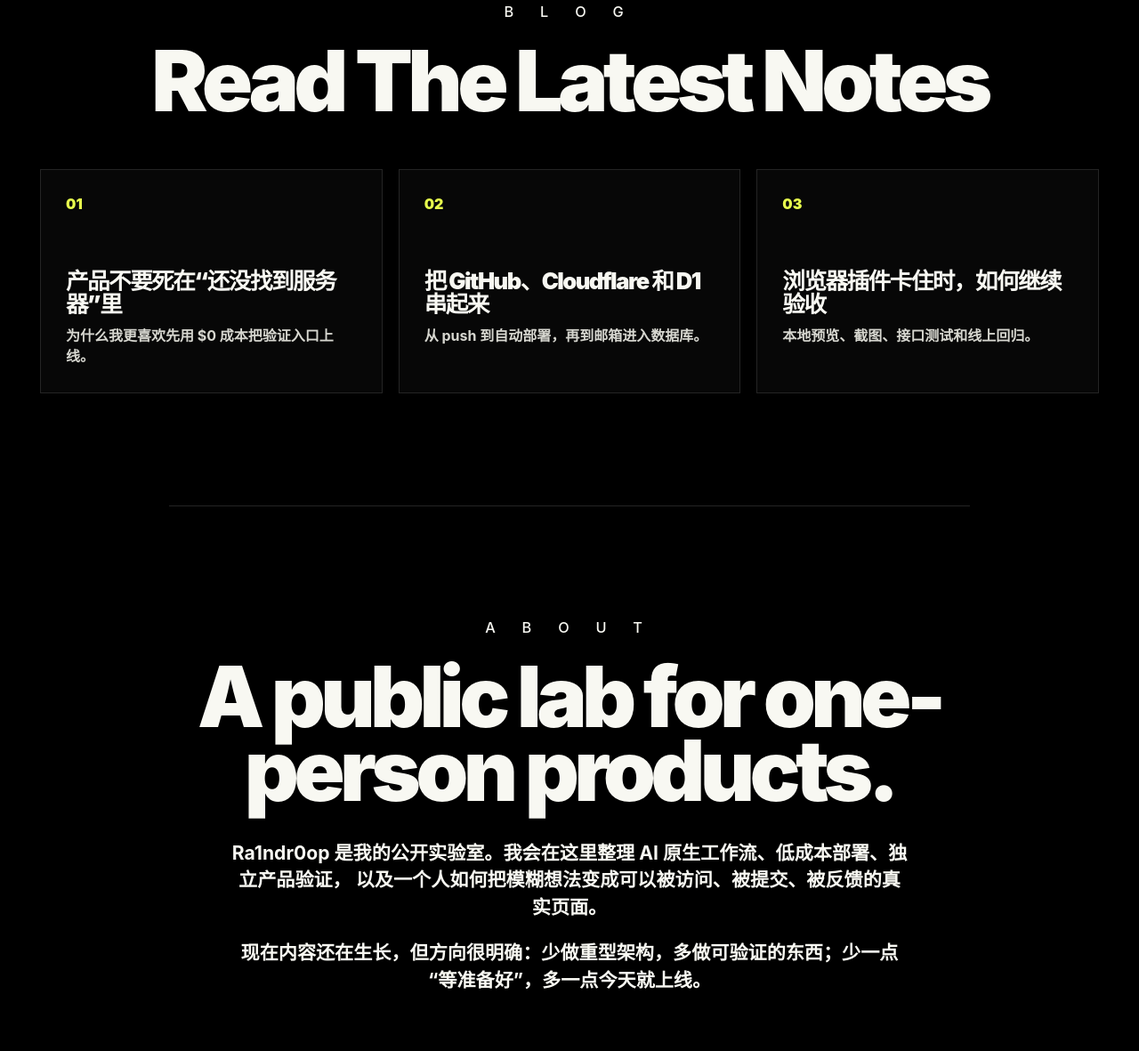
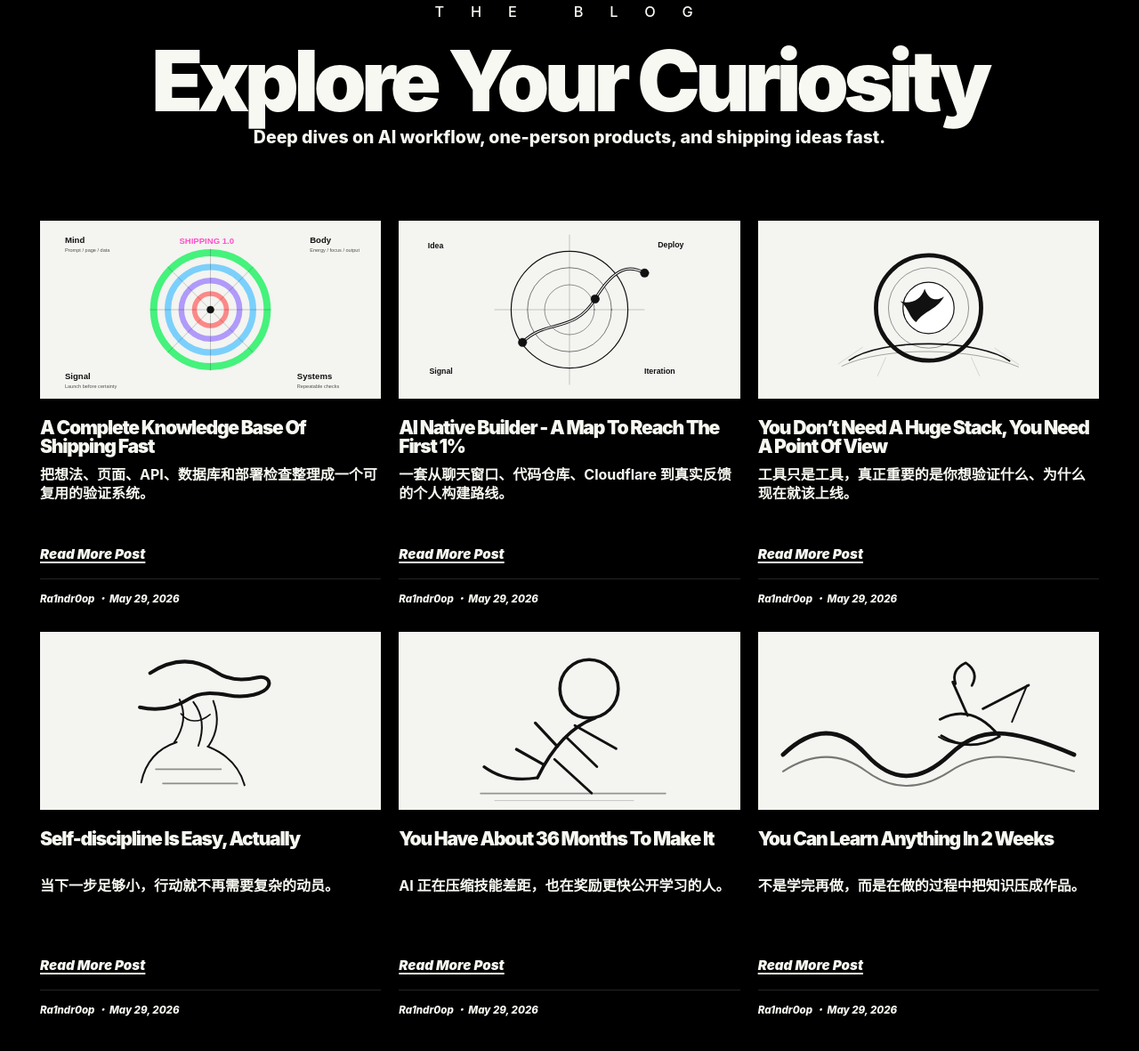
Before and after one commit to Ra1ndr0op/Ra1ndr0op.github.io, a website: page index.html in a window 1280 px wide. Shown: the part 2423-3604 px from the top of the page at 89% size. Drawn offline with Linux system fonts and the light colour scheme.

Commit message:
Add blog grid and post pages

```diff
--- a/index.html
+++ b/index.html
@@ -81,23 +81,56 @@
       </section>
 
       <section class="section writing-section" id="writing" aria-labelledby="writing-title">
-        <p class="spaced-label">B L O G</p>
-        <h2 id="writing-title">Read The Latest Notes</h2>
-        <div class="post-grid">
-          <article>
-            <span>01</span>
-            <h3>产品不要死在“还没找到服务器”里</h3>
-            <p>为什么我更喜欢先用 $0 成本把验证入口上线。</p>
+        <p class="spaced-label">T H E&nbsp;&nbsp; B L O G</p>
+        <h2 id="writing-title">Explore Your Curiosity</h2>
+        <p class="blog-subtitle">Deep dives on AI workflow, one-person products, and shipping ideas fast.</p>
+        <div class="blog-grid">
+          <article class="blog-card">
+            <img src="assets/blog-systems.svg" alt="系统地图风格的黑白文章封面" />
+            <h3>A Complete Knowledge Base Of Shipping Fast</h3>
+            <p>把想法、页面、API、数据库和部署检查整理成一个可复用的验证系统。</p>
+            <a href="posts/shipping-fast.html">Read More Post</a>
+            <div class="post-meta">Ra1ndr0op ・ May 29, 2026</div>
           </article>
-          <article>
-            <span>02</span>
-            <h3>把 GitHub、Cloudflare 和 D1 串起来</h3>
-            <p>从 push 到自动部署，再到邮箱进入数据库。</p>
+
+          <article class="blog-card">
+            <img src="assets/blog-map.svg" alt="圆形地图风格的黑白文章封面" />
+            <h3>AI Native Builder - A Map To Reach The First 1%</h3>
+            <p>一套从聊天窗口、代码仓库、Cloudflare 到真实反馈的个人构建路线。</p>
+            <a href="posts/ai-native-builder.html">Read More Post</a>
+            <div class="post-meta">Ra1ndr0op ・ May 29, 2026</div>
           </article>
-          <article>
-            <span>03</span>
-            <h3>浏览器插件卡住时，如何继续验收</h3>
-            <p>本地预览、截图、接口测试和线上回归。</p>
+
+          <article class="blog-card">
+            <img src="assets/blog-point-of-view.svg" alt="观察镜头风格的黑白文章封面" />
+            <h3>You Don’t Need A Huge Stack, You Need A Point Of View</h3>
+            <p>工具只是工具，真正重要的是你想验证什么、为什么现在就该上线。</p>
+            <a href="posts/point-of-view.html">Read More Post</a>
+            <div class="post-meta">Ra1ndr0op ・ May 29, 2026</div>
+          </article>
+
+          <article class="blog-card">
+            <img src="assets/blog-discipline.svg" alt="手控制木偶风格的黑白文章封面" />
+            <h3>Self-discipline Is Easy, Actually</h3>
+            <p>当下一步足够小，行动就不再需要复杂的动员。</p>
+            <a href="posts/shipping-fast.html">Read More Post</a>
+            <div class="post-meta">Ra1ndr0op ・ May 29, 2026</div>
+          </article>
+
+          <article class="blog-card">
+            <img src="assets/blog-timeline.svg" alt="推石头风格的黑白文章封面" />
+            <h3>You Have About 36 Months To Make It</h3>
+            <p>AI 正在压缩技能差距，也在奖励更快公开学习的人。</p>
+            <a href="posts/ai-native-builder.html">Read More Post</a>
+            <div class="post-meta">Ra1ndr0op ・ May 29, 2026</div>
+          </article>
+
+          <article class="blog-card">
+            <img src="assets/blog-learning.svg" alt="划船穿越浪潮风格的黑白文章封面" />
+            <h3>You Can Learn Anything In 2 Weeks</h3>
+            <p>不是学完再做，而是在做的过程中把知识压成作品。</p>
+            <a href="posts/point-of-view.html">Read More Post</a>
+            <div class="post-meta">Ra1ndr0op ・ May 29, 2026</div>
           </article>
         </div>
       </section>
--- a/styles.css
+++ b/styles.css
@@ -284,15 +284,70 @@ h3 {
   text-align: center;
 }
 
-.post-grid {
-  margin-top: 58px;
+.blog-subtitle {
+  max-width: 720px;
+  margin: -12px auto 82px;
+  color: var(--ink);
+  font-size: clamp(1rem, 1.6vw, 1.22rem);
+  font-weight: 760;
+}
+
+.blog-grid {
   display: grid;
   grid-template-columns: repeat(3, minmax(0, 1fr));
-  gap: 18px;
+  gap: 30px 20px;
   text-align: left;
 }
 
-.post-grid article,
+.blog-card {
+  min-width: 0;
+}
+
+.blog-card img {
+  width: 100%;
+  aspect-ratio: 1.92 / 1;
+  object-fit: cover;
+  margin-bottom: 22px;
+  background: #f4f4f1;
+}
+
+.blog-card h3 {
+  min-height: 2.05em;
+  margin-bottom: 10px;
+  font-size: clamp(1.03rem, 1.65vw, 1.32rem);
+  line-height: 1.03;
+}
+
+.blog-card p {
+  min-height: 4.45em;
+  margin: 0 0 18px;
+  color: var(--ink);
+  font-size: clamp(0.94rem, 1.25vw, 1.06rem);
+  font-weight: 670;
+  line-height: 1.32;
+}
+
+.blog-card a {
+  display: inline-flex;
+  margin-bottom: 18px;
+  color: var(--ink);
+  font-size: 0.95rem;
+  font-style: italic;
+  font-weight: 950;
+  text-decoration: underline;
+  text-decoration-thickness: 2px;
+  text-underline-offset: 3px;
+}
+
+.post-meta {
+  padding-top: 13px;
+  border-top: 1px solid var(--line);
+  color: var(--ink);
+  font-size: 0.72rem;
+  font-style: italic;
+  font-weight: 800;
+}
+
 .now-grid article {
   min-height: 248px;
   padding: 28px;
@@ -300,19 +355,16 @@ h3 {
   background: #070707;
 }
 
-.post-grid span,
 .now-grid span {
   color: var(--accent);
   font-weight: 950;
 }
 
-.post-grid h3,
 .now-grid strong {
   display: block;
   margin: 64px 0 12px;
 }
 
-.post-grid p,
 .now-grid p,
 .about-copy p,
 .site-footer p {
@@ -435,15 +487,68 @@ h3 {
   border: 0;
 }
 
+.post-page {
+  width: min(900px, calc(100vw - 48px));
+  margin: 0 auto;
+  padding: clamp(76px, 10vw, 128px) 0 96px;
+  text-align: center;
+}
+
+.post-page h1 {
+  max-width: 860px;
+  margin-inline: auto;
+  font-size: clamp(3rem, 7vw, 5.9rem);
+}
+
+.post-meta-large {
+  margin: 0 0 34px;
+  color: var(--ink);
+  font-size: 0.9rem;
+  font-style: italic;
+  font-weight: 850;
+}
+
+.post-page > img {
+  width: 100%;
+  margin: 0 0 44px;
+  background: #f4f4f1;
+}
+
+.post-body {
+  max-width: 720px;
+  margin: 0 auto;
+  text-align: left;
+}
+
+.post-body p {
+  color: var(--ink);
+  font-size: clamp(1.06rem, 1.8vw, 1.28rem);
+  font-weight: 650;
+  line-height: 1.72;
+}
+
+.post-back {
+  display: inline-flex;
+  margin-top: 42px;
+  font-weight: 950;
+  text-decoration: underline;
+  text-decoration-thickness: 2px;
+  text-underline-offset: 4px;
+}
+
 @media (max-width: 900px) {
   .resource-grid,
-  .post-grid,
+  .blog-grid,
   .now-grid {
     grid-template-columns: 1fr;
   }
 
   .resource-grid {
     gap: 58px;
+  }
+
+  .blog-grid {
+    gap: 42px;
   }
 }
 
@@ -508,4 +613,8 @@ h3 {
   .subscribe-form button {
     min-height: 52px;
   }
+
+  .post-page {
+    width: calc(100vw - 32px);
+  }
 }
```
Also changed, not shown: posts/ai-native-builder.html (added, +31 -0 lines), posts/point-of-view.html (added, +31 -0 lines), posts/shipping-fast.html (added, +32 -0 lines), assets/blog-discipline.svg (added), assets/blog-learning.svg (added), assets/blog-map.svg (added), assets/blog-point-of-view.svg (added), assets/blog-systems.svg (added), assets/blog-timeline.svg (added), 1 other file.
